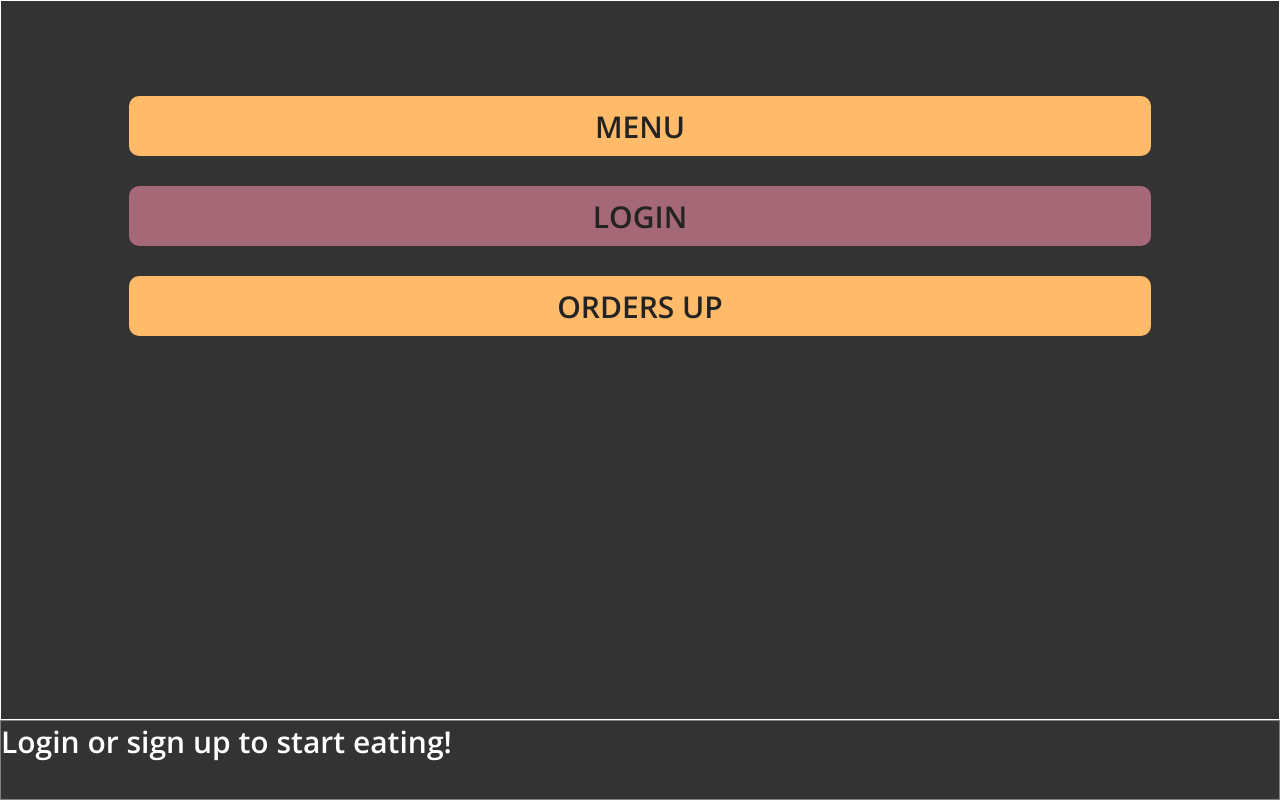
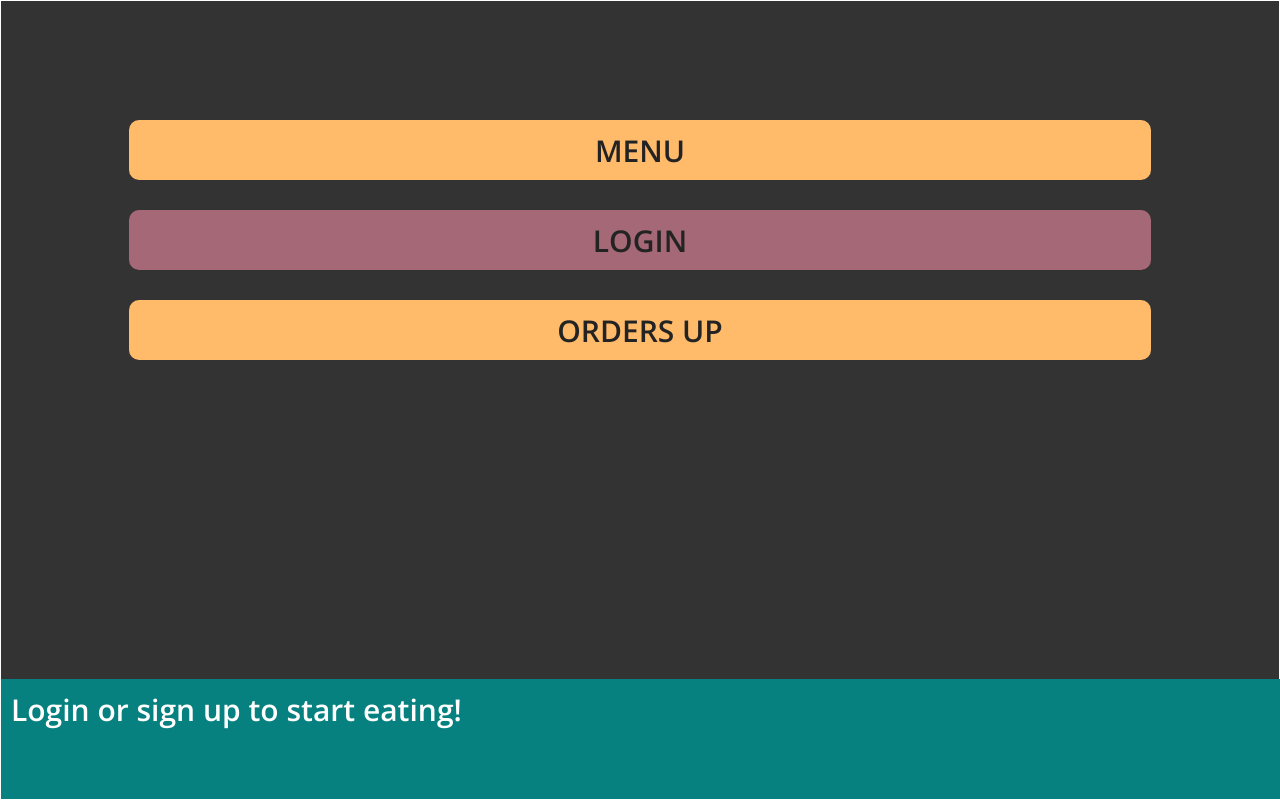
Before and after one commit to steff-dz/tema-6, a Next.js app: page / in a window 1280 px wide. Built offline with nearby package versions, Linux system fonts and the light colour scheme; no server answers.

Commit message:
styled footer up more and added context

```diff
--- a/components/SiteFooter/index.jsx
+++ b/components/SiteFooter/index.jsx
@@ -1,11 +1,17 @@
-import React from 'react'
+import React, { useEffect } from 'react'
 import styled from 'styled-components'
 import { PageTitle } from '../PageTitle'
 import { useAuth } from '../../utils/auth'
+import { useCart } from '../../utils/CartContext'
 import { ShoppingCartSimple } from 'phosphor-react'
 
 const SiteFooter = () => {
   const user = useAuth()
+  const cart = useCart()
+
+  useEffect(() => {
+    console.log(cart.productLines)
+  }, [cart.productLines])
 
   function renderLoginMessage() {
     return <PageTitle>Login or sign up to start eating!</PageTitle>
@@ -13,9 +19,10 @@ const SiteFooter = () => {
 
   function renderShoppingCart() {
     return (
-      <>
-        <ShoppingCartSimple color="white" size={40} weight="fill" />
-      </>
+      <article>
+        <ShoppingCartSimple color="white" size={50} weight="fill" />
+        <p>{cart.productLines === undefined ? 'Your cart is empty!' : 'Something here'}</p>
+      </article>
     )
   }
 
@@ -23,9 +30,24 @@ const SiteFooter = () => {
 }
 
 const FooterBase = styled.footer`
-  border: 1px solid grey;
   width: 100vw;
-  height: 10vh;
+  height: 15vh;
+  padding: 1rem;
+  background-color: #078080;
+
+  article {
+    display: flex;
+    height: fit-content;
+    width: 100%;
+    gap: 1rem;
+
+    p {
+      font-size: 2rem;
+      margin: auto 0;
+      color: white;
+      font-weight: 600;
+    }
+  }
 `
 
 export default SiteFooter
--- a/components/SiteMenu/index.jsx
+++ b/components/SiteMenu/index.jsx
@@ -31,7 +31,6 @@ const SiteMenu = () => {
   //}
 
   return (
-    <MainBase>
     <SiteNav>
       <Link href="/menu">
         <motion.div
@@ -77,15 +76,14 @@ const SiteMenu = () => {
         </motion.div>
       </Link>
     </SiteNav>
-    </MainBase>
   )
 }
 
-const MainBase = styled.main`
-  height: 90vh;
-  width: 100vw;
-  border: 1px solid white;
-`
+// const MainBase = styled.main`
+//   height: 80vh;
+//   width: 100vw;
+//   border: 1px solid white;
+// `
 
 const SiteNav = styled.nav`
   /* border: 1px solid pink; */
--- a/pages/index.js
+++ b/pages/index.js
@@ -1,18 +1,23 @@
 import React from 'react'
+import styled from 'styled-components'
 import SiteMenu from '../components/SiteMenu'
 import SiteFooter from '../components/SiteFooter'
 import { useAuth } from '../utils/auth'
 
 export default function Home() {
-  //console.log(props.value)
-  //Home.contextType = AuthProvider
-  //console.log(value)
-  //const thisUser = value.user
-  //console.log(thisUser)
   return (
-    <React.Fragment>
+    <MainBase>
       <SiteMenu />
       <SiteFooter />
-    </React.Fragment>
+    </MainBase>
   )
 }
+
+const MainBase = styled.main`
+  width: 100vw;
+  height: 100vh;
+  border: 1px solid white;
+  display: flex;
+  flex-direction: column;
+  justify-content: space-between;
+`
```
Lines whose indentation alone changed are shown as unchanged.
